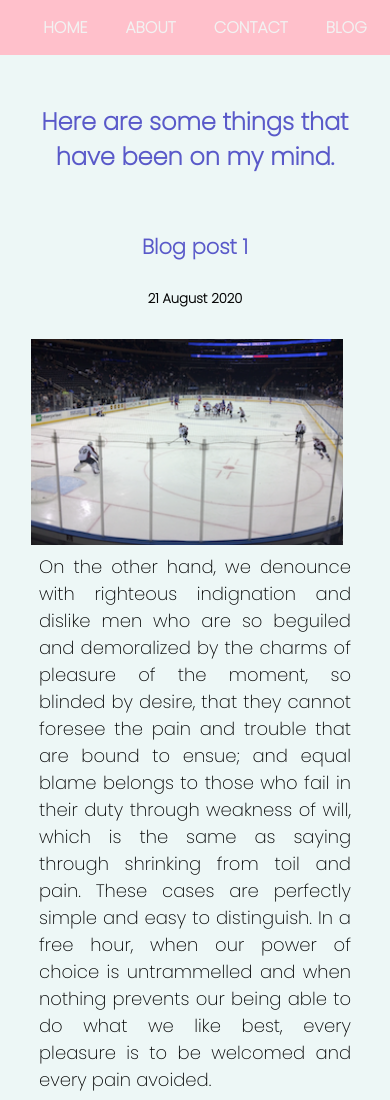
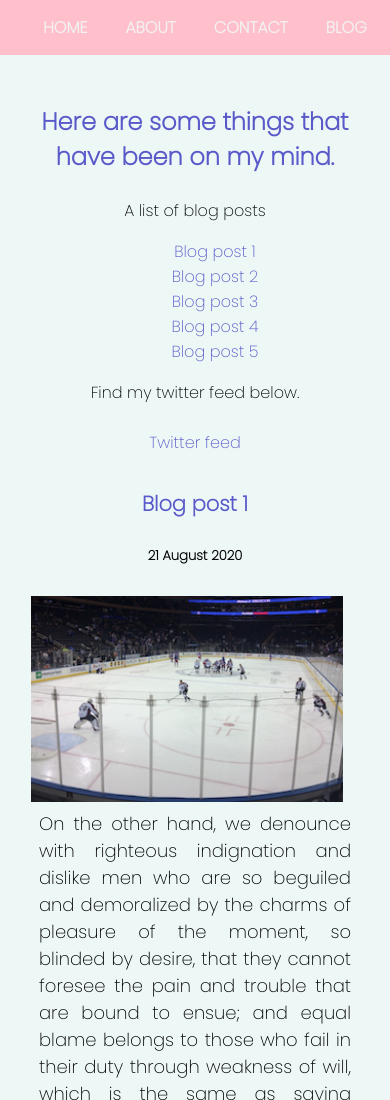
Before and after one commit to CesDelPino/portfolio, a plain HTML site: page blog.html in a window 390 px wide. Shown: the top 1100 px of the page. Drawn offline with Linux system fonts and the light colour scheme.

Commit message:
added index to blog page

```diff
--- a/blog.html
+++ b/blog.html
@@ -29,8 +29,25 @@
     <section id="headings">
         <h3>Here are some things that have been on my mind.</h3>
     </section>
+    <section class="index-container">
+        <div class="index-left-box">
+            A list of blog posts
+            <ul>
+                <li><a href="#blog1">Blog post 1</a></li>
+                <li><a href="#blog2">Blog post 2</a></li>
+                <li><a href="#blog3">Blog post 3</a></li>
+                <li><a href="#blog4">Blog post 4</a></li>
+                <li><a href="#blog5">Blog post 5</a></li>
+            </ul>
+        </div>
+        <div class="index-right-box">
+            Find my twitter feed below.<br></br>
+            <a href="#twitter-feed">Twitter feed</a>
+        </div>
+
+    </section>
     <!-- Blog post 1 -->
-    <article class="blogpost">
+    <article class="blogpost" id="blog1">
         <h4 class="blog-title">
             Blog post 1
         </h4>
@@ -50,7 +67,7 @@
     </article>
 
        <!-- Blog post 2 -->
-    <article class="blogpost">
+    <article class="blogpost" id="blog2">
         <h4 class="blog-title">
             Blog Post 2
         </h4>
@@ -66,7 +83,7 @@
     </article>
 
     <!-- Blog Post 3 -->
-        <article class="blogpost">
+        <article class="blogpost" id="blog3">
         <h4 class="blog-title">
             Blog Post 3
         </h4>
@@ -82,7 +99,7 @@
     </article>
 
     <!-- Blog post 4 -->
-        <article class="blogpost">
+        <article class="blogpost" id="blog4">
         <h4 class="blog-title">
             Blog Post 4
         </h4>
@@ -98,7 +115,7 @@
     </article>
 
         <!-- Blog post 5 -->
-        <article class="blogpost">
+        <article class="blogpost" id="blog5">
         <h4 class="blog-title">
             Blog Post 5
         </h4>
@@ -116,7 +133,7 @@
 
 
     <!-- </article> -->
-    <section class="twitter">
+    <section class="twitter" id="twitter-feed">
         <a class="twitter-timeline" data-width="1000" href="https://twitter.com/CesDelPino?ref_src=twsrc%5Etfw">Tweets by @CesDelPino</a> <script async src="https://platform.twitter.com/widgets.js" charset="utf-8"></script>
         <a href="https://twitter.com/CesDelPino?ref_src=twsrc%5Etfw" class="twitter-follow-button" data-size="large" data-show-count="false">Follow @CesDelPino</a><script async src="https://platform.twitter.com/widgets.js" charset="utf-8"></script>
     </section>
--- a/cssdir/blog.css
+++ b/cssdir/blog.css
@@ -1,3 +1,17 @@
+/* creating a flex box for the blog index */
+.index-container{
+    display: flex;
+    flex-direction: row;
+    width: 80%;
+    justify-content: space-around;
+    align-items: top;
+}
+/* removing bullet point styling from list items */
+.index-container ul li {
+    list-style-type: none;
+    margin: 0;
+    padding: 0;
+}
 .twitter {
     display:flex;
     border-radius: 10%;
@@ -26,4 +40,7 @@
     .blogpic {
         width: 100%;
     }
+    .index-container {
+        flex-direction: column;
+    }
 }
--- a/cssdir/contact.css
+++ b/cssdir/contact.css
@@ -68,7 +68,7 @@ textarea {
     background-color: #ffa8b6;
     border: none;
     border-radius: 50%;
-    height: 4vh;
+    height: 1.5em;
     color:white;
     font-weight: bold;
     font-size: 1.2em;
```
Also changed, not shown: contact.html (+1 -1 lines).
